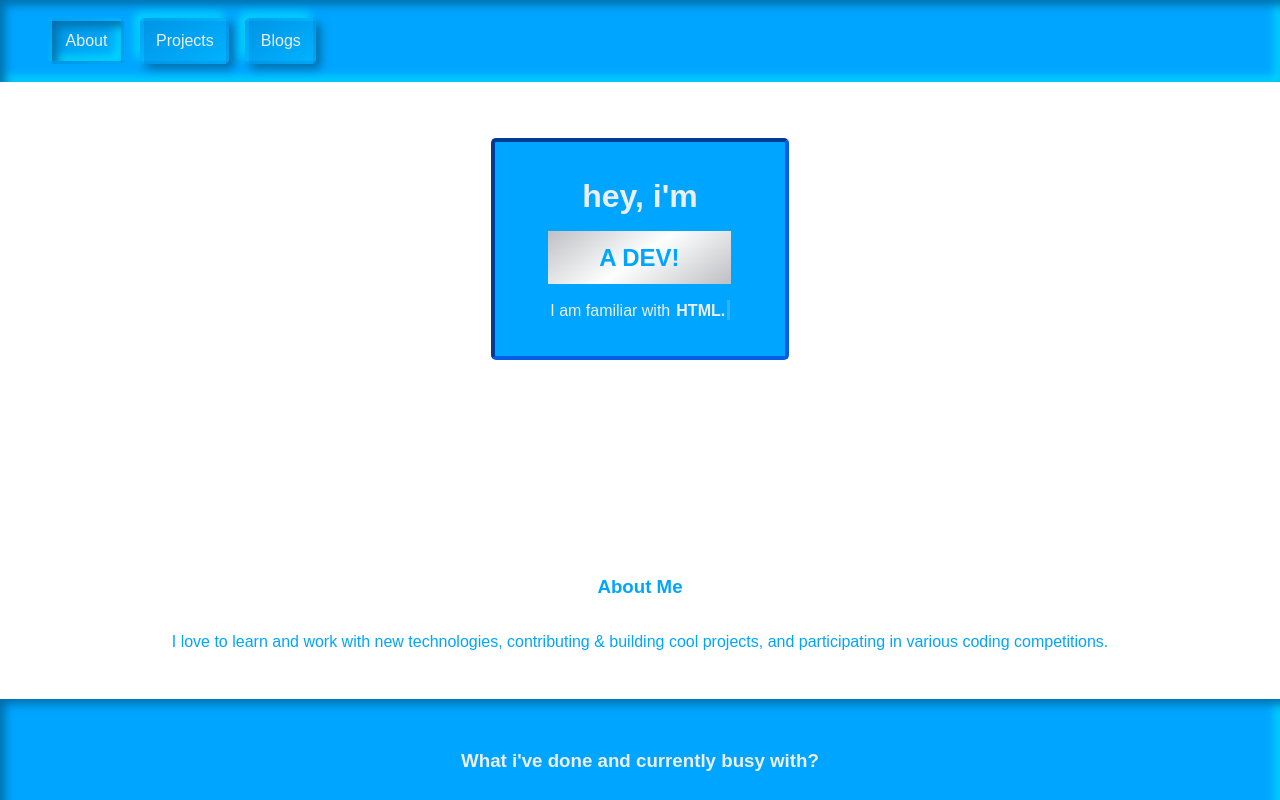
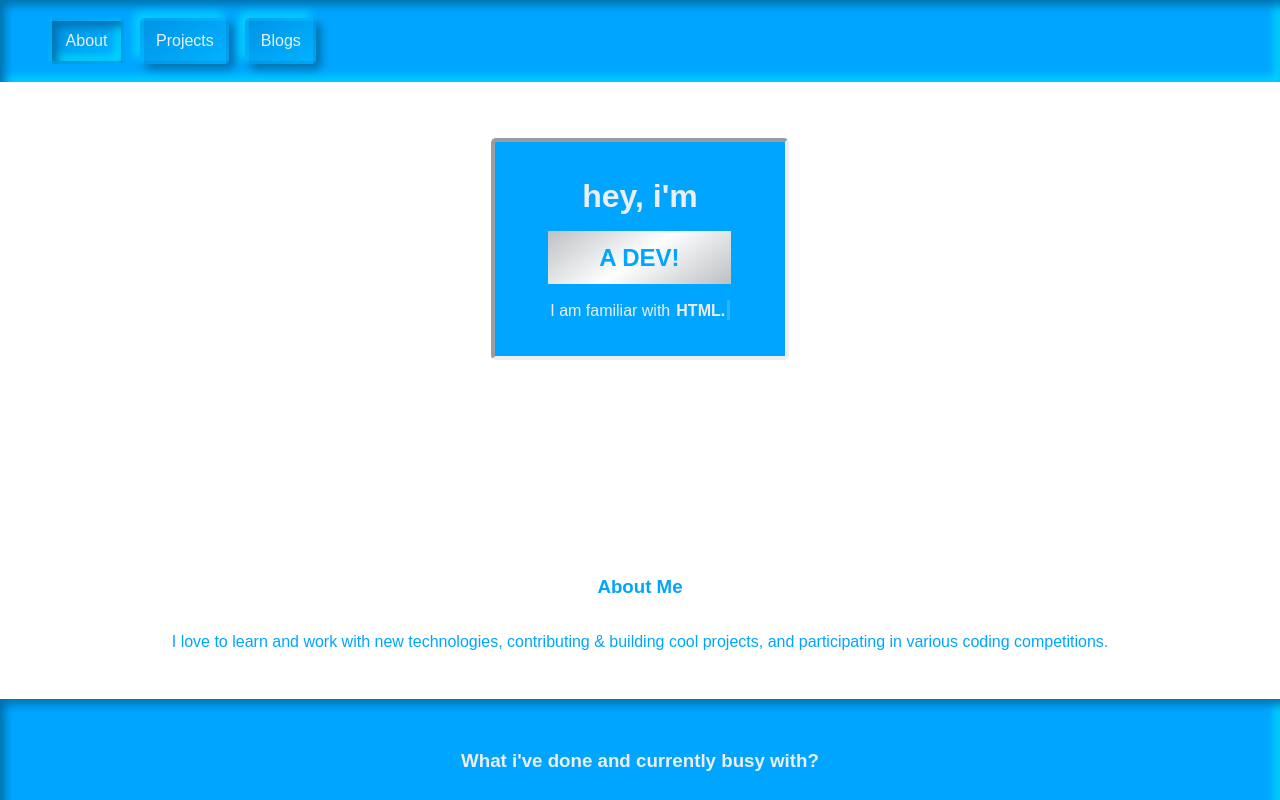
Before and after one commit to uditkumar01/myPortfolio, a plain HTML site: page index.html in a window 1280 px wide. Shown: the top 800 px of the page. Drawn offline with Linux system fonts and the light colour scheme.

Commit message:
button styling

```diff
--- a/assets/main.css
+++ b/assets/main.css
@@ -209,7 +209,7 @@ section > div > .about_me > #typing {
     padding-bottom: 20px;
     position: relative;
     border-radius: 5px;
-    border: 4px inset var(--dark_red_color);
+    border: 4px inset var(--white_color);
 }
 section:nth-child(1){
     background: url(/assets/bg.jpeg);
```
